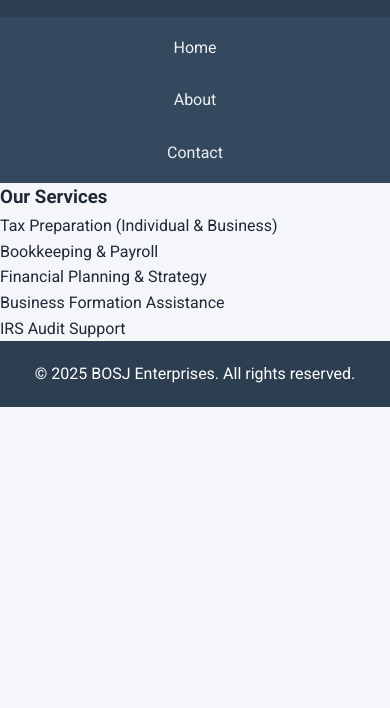
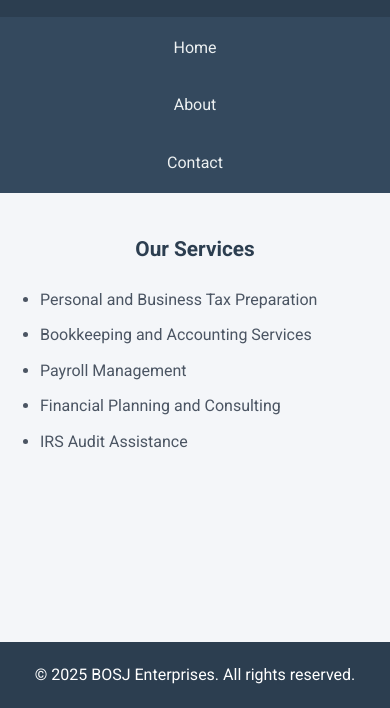
Before and after one commit to ConstantlyCodingLLC/BOSJ-Enterprise, a plain HTML site: page services.html in a window 390 px wide. Shown: the part 136-844 px from the top of the page. Drawn offline with Linux system fonts and the light colour scheme.

Commit message:
Update services.html

```diff
--- a/services.html
+++ b/services.html
@@ -1,19 +1,14 @@
 <!DOCTYPE html>
+<!-- services.html -->
 <html lang="en">
 <head>
   <meta charset="UTF-8" />
   <meta name="viewport" content="width=device-width, initial-scale=1.0" />
   <title>Services | BOSJ Enterprises</title>
   <link href="https://fonts.googleapis.com/css2?family=Roboto:wght@400;700&display=swap" rel="stylesheet">
-   <style>
-    * {
-      margin: 0;
-      padding: 0;
-      box-sizing: border-box;
-    }
-    html, body {
-      height: 100%;
-    }
+  <style>
+    * { margin: 0; padding: 0; box-sizing: border-box; }
+    html, body { height: 100%; width: 100%; }
     body {
       font-family: 'Roboto', sans-serif;
       background-color: #f4f6f9;
@@ -21,6 +16,7 @@
       line-height: 1.6;
       display: flex;
       flex-direction: column;
+      min-height: 100vh;
     }
     header {
       background-color: #2c3e50;
@@ -29,13 +25,8 @@
       text-align: center;
       box-shadow: 0 2px 4px rgba(0, 0, 0, 0.1);
     }
-    header h1 {
-      font-size: 2.5rem;
-      margin-bottom: 5px;
-    }
-    header p {
-      font-size: 1.2rem;
-    }
+    header h1 { font-size: 2.5rem; margin-bottom: 5px; }
+    header p { font-size: 1.2rem; }
     nav {
       display: flex;
       flex-wrap: wrap;
@@ -56,25 +47,27 @@
       border-radius: 4px;
       color: #ffffff;
     }
-    .hero {
-      background: #dce6f1;
-      padding: 80px 20px;
+    .content {
+      flex-grow: 1;
+      padding: 40px 20px;
+      max-width: 900px;
+      margin: 0 auto;
+      width: 100%;
+    }
+    .content h2 {
+      color: #2c3e50;
+      font-size: 2rem;
+      margin-bottom: 20px;
       text-align: center;
-      flex-grow: 1;
-      display: flex;
-      flex-direction: column;
-      justify-content: center;
     }
-    .hero h2 {
-      font-size: 2.5rem;
-      color: #2c3e50;
-      margin-bottom: 15px;
+    .content ul {
+      list-style: disc;
+      padding-left: 20px;
     }
-    .hero p {
-      font-size: 1.25rem;
+    .content li {
+      margin-bottom: 10px;
+      font-size: 1.1rem;
       color: #4b5563;
-      max-width: 700px;
-      margin: 0 auto;
     }
     footer {
       background-color: #2c3e50;
@@ -82,69 +75,38 @@
       text-align: center;
       padding: 20px;
     }
-    @media (max-width: 1024px) {
-      header h1 {
-        font-size: 2.2rem;
-      }
-      .hero h2 {
-        font-size: 2rem;
-      }
-    }
     @media (max-width: 768px) {
-      header h1 {
-        font-size: 2rem;
-      }
-      .hero h2 {
-        font-size: 1.6rem;
-      }
-      .hero p {
-        font-size: 1rem;
-      }
-      nav {
-        gap: 15px;
-      }
+      header h1 { font-size: 2rem; }
+      .content h2 { font-size: 1.6rem; }
+      .content li { font-size: 1rem; }
     }
     @media (max-width: 480px) {
-      nav {
-        flex-direction: column;
-        align-items: center;
-      }
-      header h1 {
-        font-size: 1.8rem;
-      }
-      .hero h2 {
-        font-size: 1.3rem;
-      }
-      .hero p {
-        font-size: 0.95rem;
-      }
+      nav { flex-direction: column; align-items: center; }
+      header h1 { font-size: 1.8rem; }
+      .content h2 { font-size: 1.3rem; }
     }
   </style>
-
 </head>
 <body>
   <header>
     <h1>BOSJ Enterprises</h1>
     <p>Professional Tax & Accounting Consultants</p>
   </header>
-
   <nav>
     <a href="index.html">Home</a>
     <a href="about.html">About</a>
     <a href="contact.html">Contact</a>
   </nav>
-
-  <section class="section services">
-    <h3>Our Services</h3>
+  <section class="content">
+    <h2>Our Services</h2>
     <ul>
-      <li>Tax Preparation (Individual & Business)</li>
-      <li>Bookkeeping & Payroll</li>
-      <li>Financial Planning & Strategy</li>
-      <li>Business Formation Assistance</li>
-      <li>IRS Audit Support</li>
+      <li>Personal and Business Tax Preparation</li>
+      <li>Bookkeeping and Accounting Services</li>
+      <li>Payroll Management</li>
+      <li>Financial Planning and Consulting</li>
+      <li>IRS Audit Assistance</li>
     </ul>
   </section>
-
   <footer>
     <p>&copy; 2025 BOSJ Enterprises. All rights reserved.</p>
   </footer>
```
